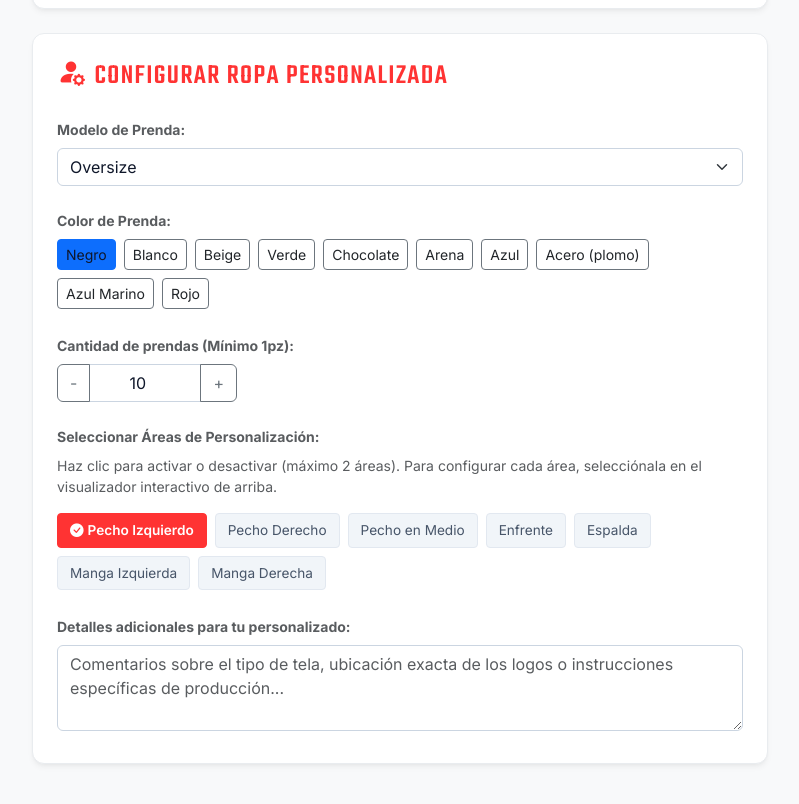
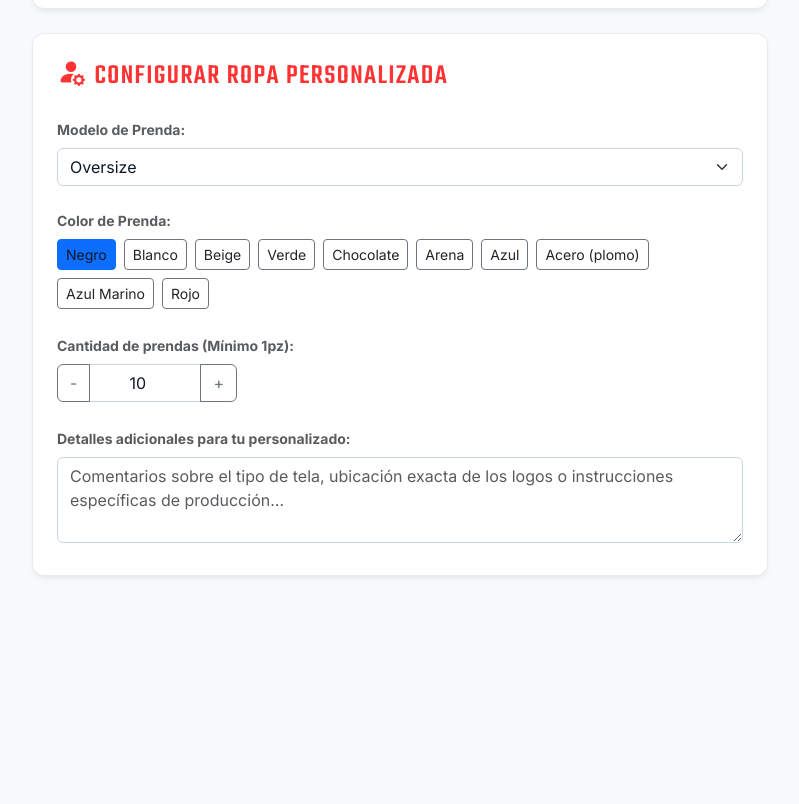
Before and after one commit to Janosos/Personalized-Quotes-NK, a React (Vite) app: page / in a window 1280 px wide. Shown: the part 1448-2252 px from the top of the page, without its empty margins (50-849 px from the left). After the commit the page ends 2096 px from the top, so only its background shows below. Built offline with nearby package versions, Linux system fonts and the light colour scheme.

Commit message:
feat: clean up redundant position badges and toggle functions in RopaConfig

```diff
--- a/src/components/RopaConfig.tsx
+++ b/src/components/RopaConfig.tsx
@@ -34,16 +34,6 @@ const modelsData = [
   }
 ];
 
-const availablePositions = [
-  'Pecho Izquierdo',
-  'Pecho Derecho',
-  'Pecho en Medio',
-  'Enfrente',
-  'Espalda',
-  'Manga Izquierda',
-  'Manga Derecha'
-];
-
 export const RopaConfig: React.FC<RopaConfigProps> = ({ config, onChange }) => {
   // Auto-select first color when model changes
   useEffect(() => {
@@ -75,38 +65,6 @@ export const RopaConfig: React.FC<RopaConfigProps> = ({ config, onChange }) => {
     onChange({
       ...config,
       quantity: Math.max(1, qty)
-    });
-  };
-
-  const handlePositionToggle = (position: string) => {
-    const isCurrentlyActive = config.positions[position]?.active;
-    const activeCount = Object.values(config.positions).filter(p => p.active).length;
-
-    if (!isCurrentlyActive && activeCount >= 2) {
-      alert('Solo es posible personalizar un máximo de 2 áreas por prenda (Bordado y Bordado, Bordado y DTF, DTF y Bordado, o DTF y DTF).');
-      return;
-    }
-
-    const updatedPositions = { ...config.positions };
-
-    if (isCurrentlyActive) {
-      updatedPositions[position] = {
-        ...updatedPositions[position],
-        active: false
-      };
-    } else {
-      updatedPositions[position] = {
-        active: true,
-        type: 'DTF',
-        size: '15x15',
-        file: null,
-        filePreview: ''
-      };
-    }
-
-    onChange({
-      ...config,
-      positions: updatedPositions
     });
   };
 
@@ -178,31 +136,7 @@ export const RopaConfig: React.FC<RopaConfigProps> = ({ config, onChange }) => {
         </div>
       </div>
 
-      {/* 4. Posiciones de Personalización */}
-      <div className="mb-4">
-        <label className="form-label text-muted small uppercase fw-bold d-block">Seleccionar Áreas de Personalización:</label>
-        <p className="text-muted small mb-3">
-          Haz clic para activar o desactivar (máximo 2 áreas). Para configurar cada área, selecciónala en el visualizador interactivo de arriba.
-        </p>
-
-        <div className="d-flex flex-wrap gap-2">
-          {availablePositions.map(pos => {
-            const isActive = config.positions[pos]?.active;
-            return (
-              <span
-                key={pos}
-                className={`position-badge ${isActive ? 'active' : ''}`}
-                onClick={() => handlePositionToggle(pos)}
-              >
-                {isActive ? <i className="bi bi-check-circle-fill me-1"></i> : null}
-                {pos}
-              </span>
-            );
-          })}
-        </div>
-      </div>
-
-      {/* 5. Detalles Adicionales */}
+      {/* 4. Detalles Adicionales */}
       <div className="mb-2">
         <label className="form-label text-muted small uppercase fw-bold">Detalles adicionales para tu personalizado:</label>
         <textarea
```
